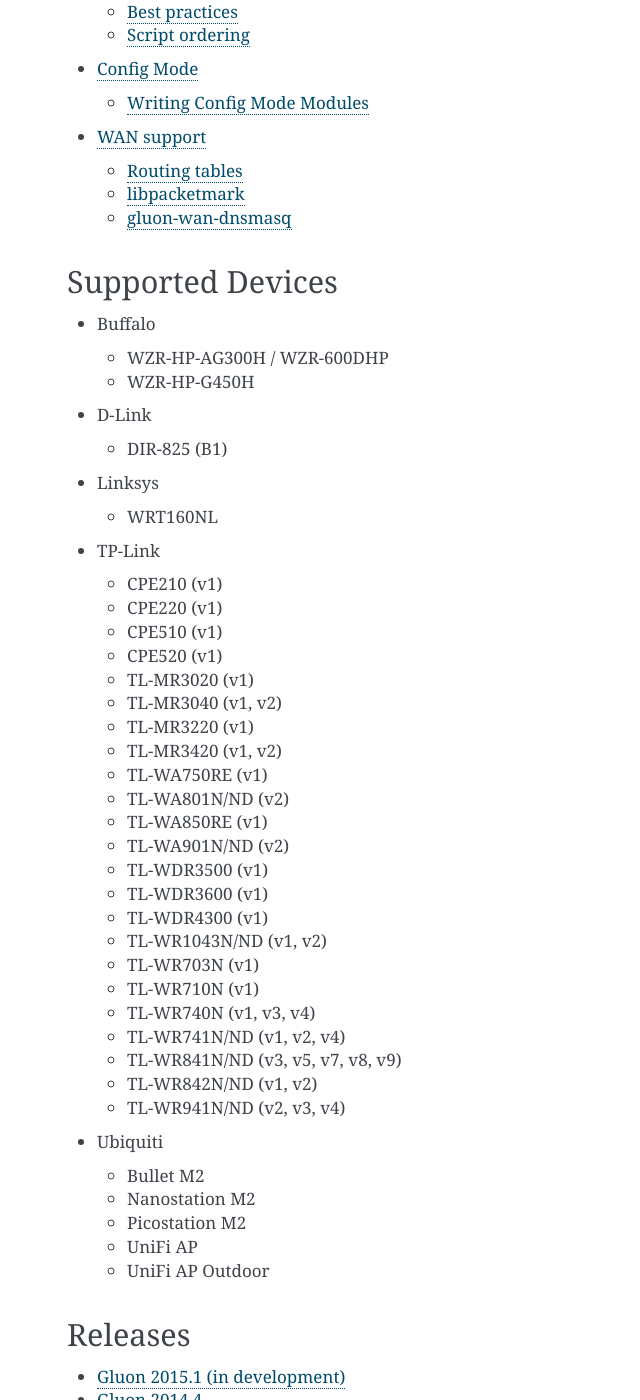
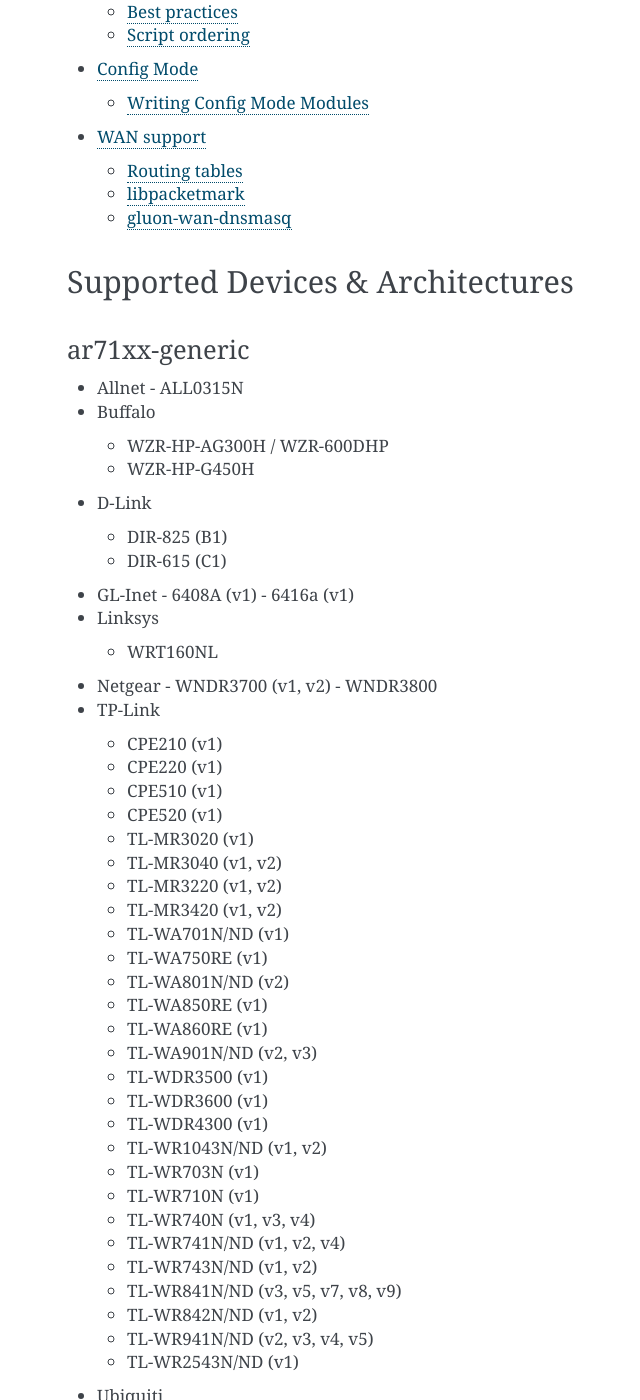
Before and after one commit to freifunk-gluon/gluon, a Sphinx documentation site: the page built from docs/index.rst, in a window 1280 px wide and 1400 px high, scrolled down 1495 px. Shown: the whole window, without its empty margins (353-993 px from the left). Built offline with Sphinx 7.4.7, drawn with Linux system fonts in a browser that asks for light colours; some of the changed text lies outside the part shown.

Commit message:
update the table of supported hardware

```diff
--- a/docs/index.rst
+++ b/docs/index.rst
@@ -41,8 +41,14 @@
    dev/configmode
    dev/wan
 
-Supported Devices
------------------
+Supported Devices & Architectures
+---------------------------------
+
+ar71xx-generic
+^^^^^^^^^^^^^^
+
+* Allnet
+  - ALL0315N
 
 * Buffalo
 
@@ -52,10 +58,19 @@
 * D-Link
 
   - DIR-825 (B1)
+  - DIR-615 (C1)
+
+* GL-Inet
+  - 6408A (v1)
+  - 6416a (v1)
 
 * Linksys
 
   - WRT160NL
+
+* Netgear
+  - WNDR3700 (v1, v2)
+  - WNDR3800
 
 * TP-Link
 
@@ -65,12 +80,14 @@
   - CPE520 (v1)
   - TL-MR3020 (v1)
   - TL-MR3040 (v1, v2)
-  - TL-MR3220 (v1)
+  - TL-MR3220 (v1, v2)
   - TL-MR3420 (v1, v2)
+  - TL-WA701N/ND (v1)
   - TL-WA750RE (v1)
   - TL-WA801N/ND (v2)
   - TL-WA850RE (v1)
-  - TL-WA901N/ND (v2)
+  - TL-WA860RE (v1)
+  - TL-WA901N/ND (v2, v3)
   - TL-WDR3500 (v1)
   - TL-WDR3600 (v1)
   - TL-WDR4300 (v1)
@@ -79,18 +96,45 @@
   - TL-WR710N (v1)
   - TL-WR740N (v1, v3, v4)
   - TL-WR741N/ND (v1, v2, v4)
+  - TL-WR743N/ND (v1, v2)
   - TL-WR841N/ND (v3, v5, v7, v8, v9)
   - TL-WR842N/ND (v1, v2)
-  - TL-WR941N/ND (v2, v3, v4)
+  - TL-WR941N/ND (v2, v3, v4, v5)
+  - TL-WR2543N/ND (v1)
 
 * Ubiquiti
 
   - Bullet M2
   - Nanostation M2
+  - Nanostation M XW
+  - Loco M XW
   - Picostation M2
   - UniFi AP
+  - UniFi AP Pro
   - UniFi AP Outdoor
 
+ar71xx-nand
+^^^^^^^^^^^
+
+* Netgear
+  - WNDR3700 (v4)
+  - WNDR3700 (v1)
+
+mpc85xx-generic
+^^^^^^^^^^^^^^^
+
+* TP-Link
+  - TL-WDR4900 (v1)
+
+x86-generic
+^^^^^^^^^^^
+* x86-generic
+* x86-virtualbox
+* x86-vmware
+
+x86-kvm_guest
+^^^^^^^^^^^^^
+* x86-kvm
 
 Releases
 --------
```
